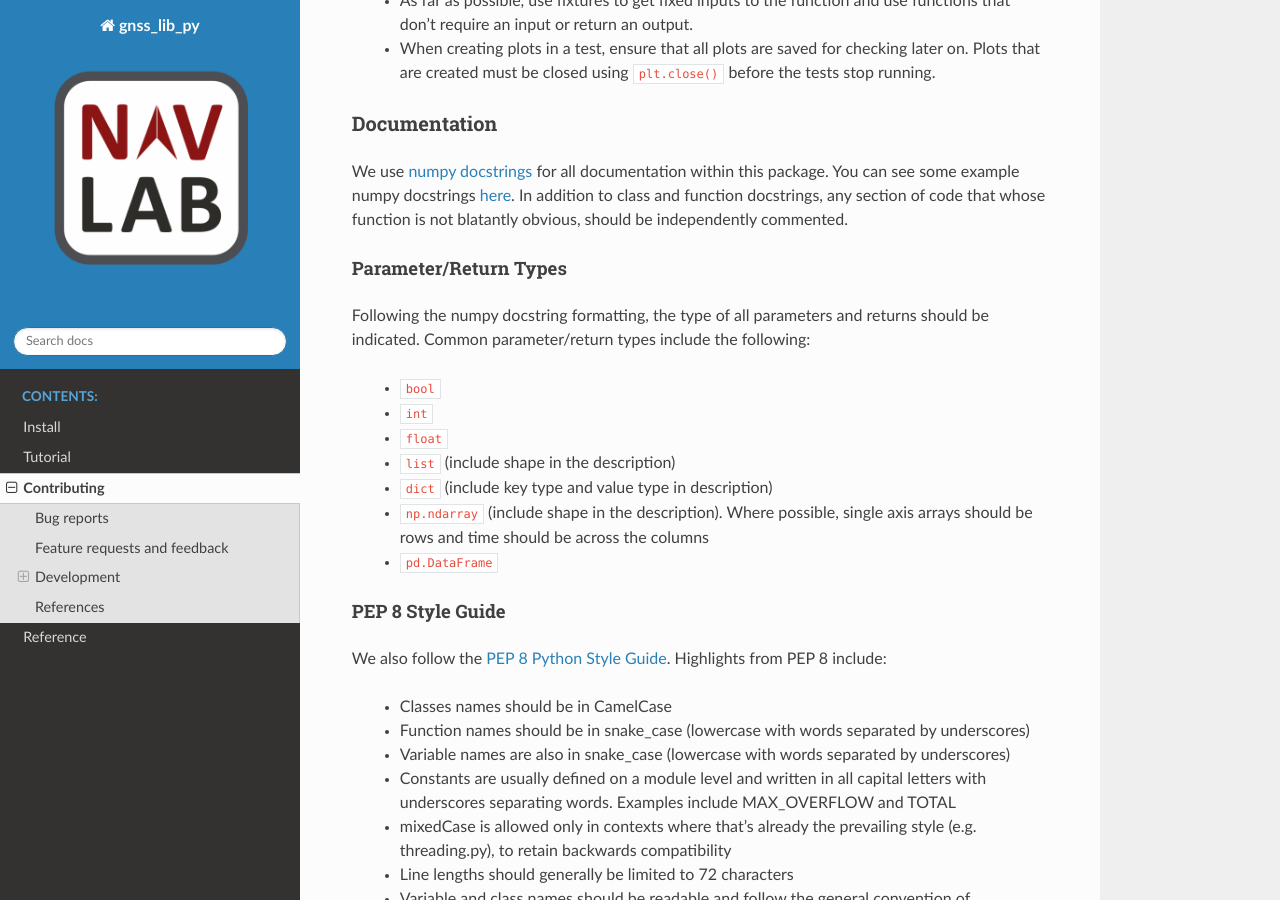
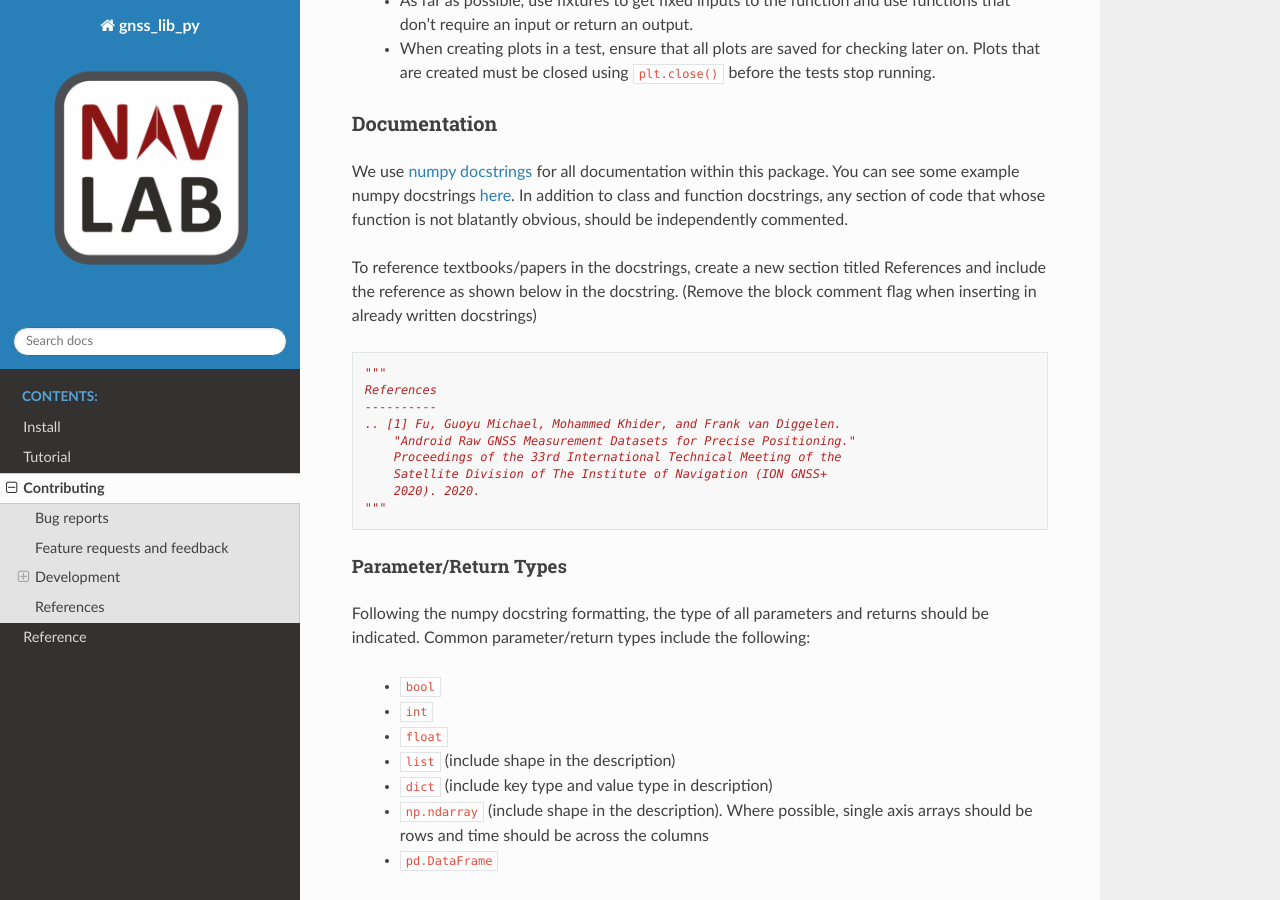
Before and after one commit to Stanford-NavLab/gnss_lib_py, a Sphinx documentation site: the page built from docs/source/contributing.rst, in a window 1280 px wide and 900 px high, scrolled down 2872 px. Built offline with Sphinx 7.4.7 and the Read the Docs theme 2.0.0, drawn with Linux system fonts in a browser that asks for light colours.

Commit message:
Update to contribution guide based on references in pull request

```diff
--- a/docs/source/contributing.rst
+++ b/docs/source/contributing.rst
@@ -181,6 +181,23 @@ In addition to class and function docstrings, any section of code that
 whose function is not blatantly obvious, should be independently
 commented.
 
+To reference textbooks/papers in the docstrings, create a new section
+titled References and include the reference as shown below in the
+docstring. (Remove the block comment flag when inserting in already
+written docstrings)
+
+.. code-block :: python
+
+    """
+    References
+    ----------
+    .. [1] Fu, Guoyu Michael, Mohammed Khider, and Frank van Diggelen.
+        "Android Raw GNSS Measurement Datasets for Precise Positioning."
+        Proceedings of the 33rd International Technical Meeting of the
+        Satellite Division of The Institute of Navigation (ION GNSS+
+        2020). 2020.
+    """
+
 Parameter/Return Types
 ^^^^^^^^^^^^^^^^^^^^^^
 Following the numpy docstring formatting, the type of all parameters and
```
